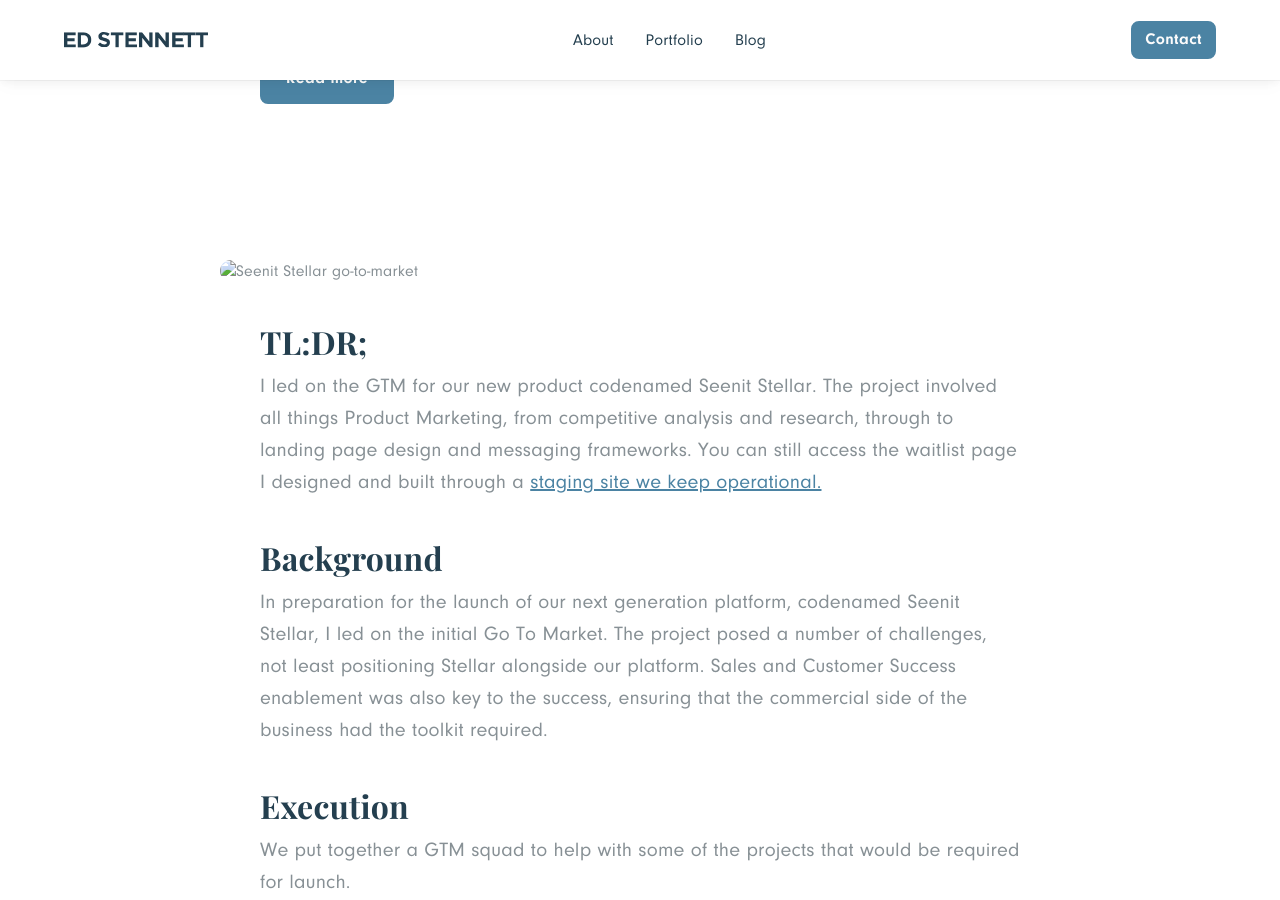
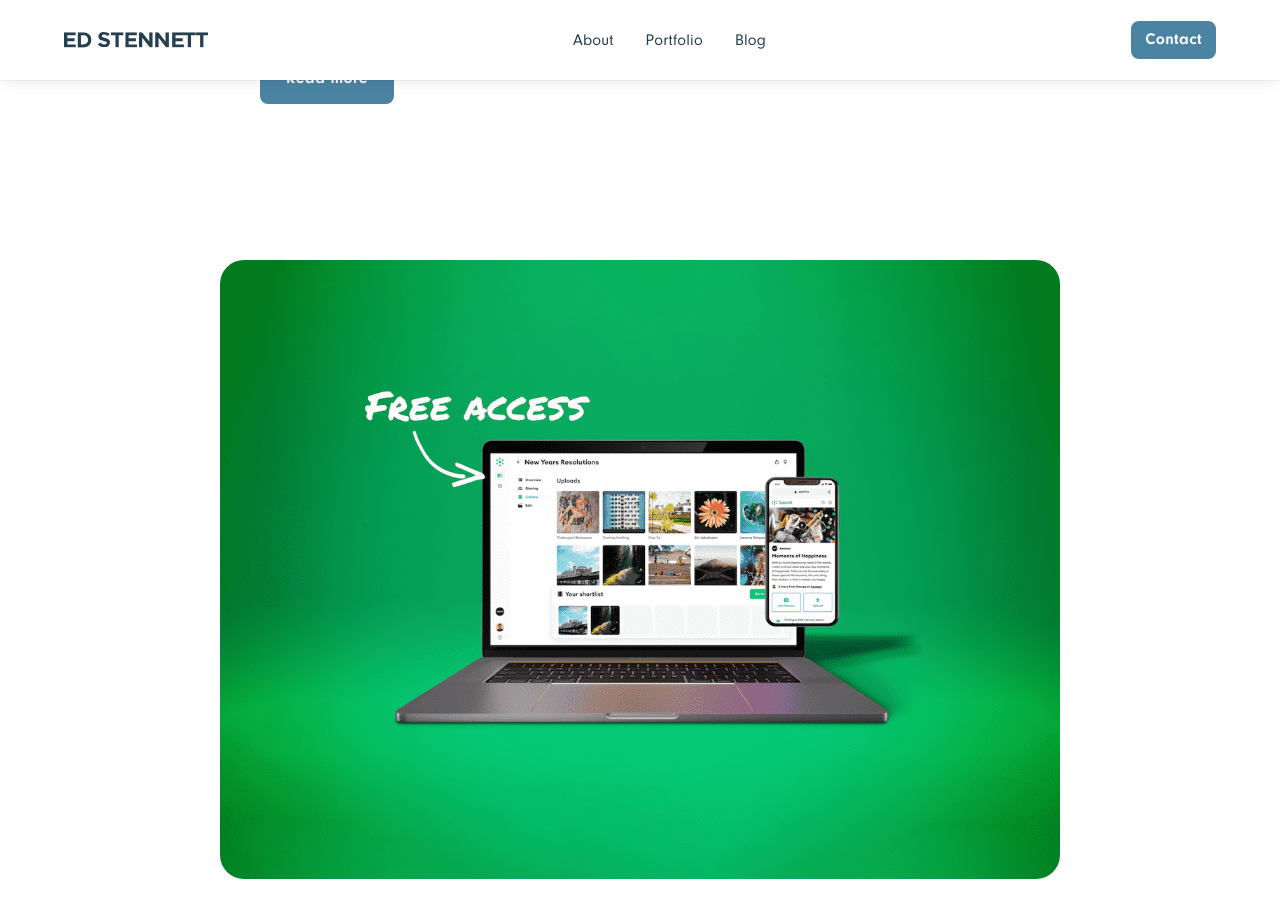
Before and after one commit to edstennettackee/edstennett, a Jekyll site: the page built from _portfolio/seenit-stellar-gtm.md, in a window 1280 px wide and 900 px high, scrolled down 358 px. Built offline with Jekyll 4.4.1, drawn with Linux system fonts in a browser that asks for light colours.

Commit message:
Updated 2 files via CloudCannon

```diff
--- a/_portfolio/seenit-stellar-gtm.md
+++ b/_portfolio/seenit-stellar-gtm.md
@@ -4,7 +4,7 @@ description: >-
   I led on the GTM for our new product codenamed Seenit Stellar. The project
   involved all things Product Marketing, from competitive analysis and research,
   through to landing page design and messaging frameworks.
-image:
+image: /assets/images/portfolio/stellar-access-big.png
 company: Seenit
 ---
 
```
Also changed, not shown: assets/images/portfolio/stellar-access-big.png (added).
